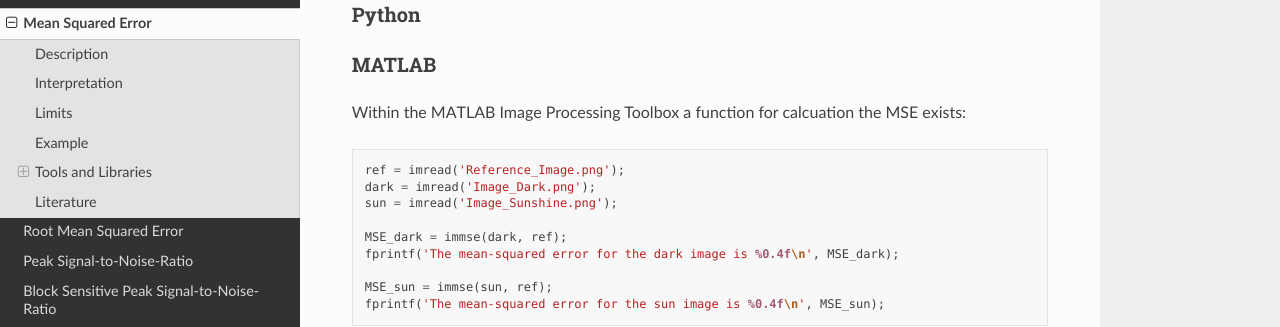
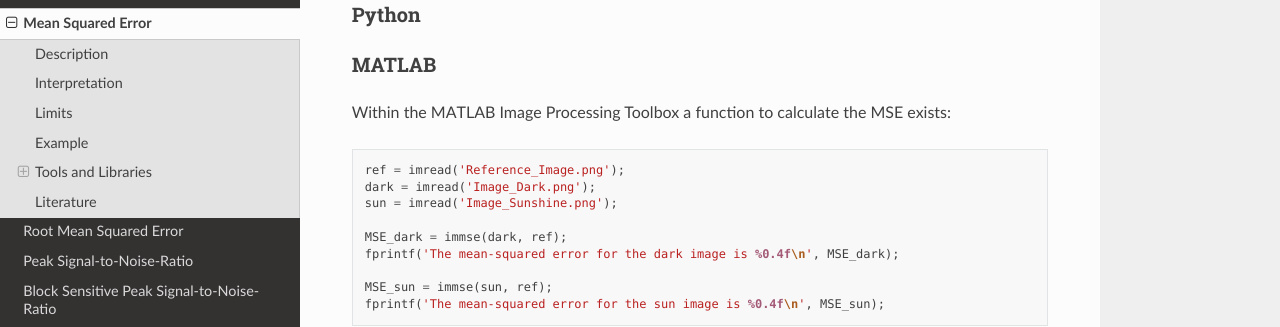
Before and after one commit to HDierend/Data-Quality-Metrics, a Sphinx documentation site: the page built from docs/source/image_quality/MeanSquared_Error.rst, in a window 1280 px wide and 900 px high, scrolled down 1088 px. Shown: the part 155-482 px from the top of the window. Built offline with Sphinx 7.4.7 and the Read the Docs theme 2.0.0, drawn with Linux system fonts in a browser that asks for light colours.

Commit message:
Update MeanSquared_Error.rst
Fixed grammar

```diff
--- a/docs/source/image_quality/MeanSquared_Error.rst
+++ b/docs/source/image_quality/MeanSquared_Error.rst
@@ -53,7 +53,7 @@ Python
 
 MATLAB
 =========
-Within the MATLAB Image Processing Toolbox a function for calcuation the MSE exists:
+Within the MATLAB Image Processing Toolbox a function to calculate the MSE exists:
 ::
   ref = imread('Reference_Image.png');
   dark = imread('Image_Dark.png');
```
